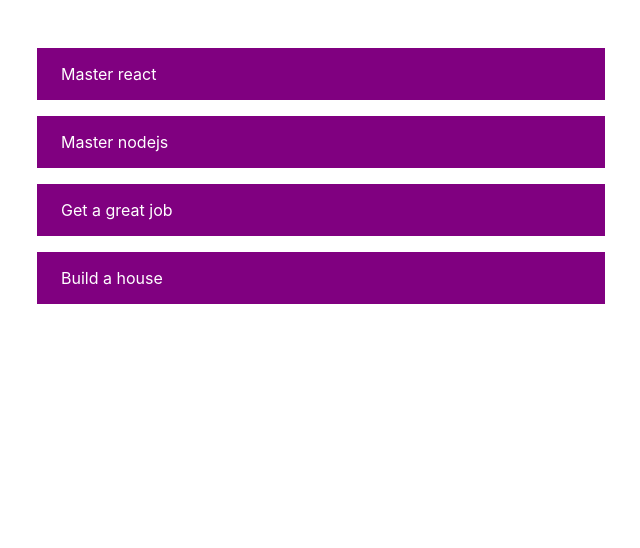
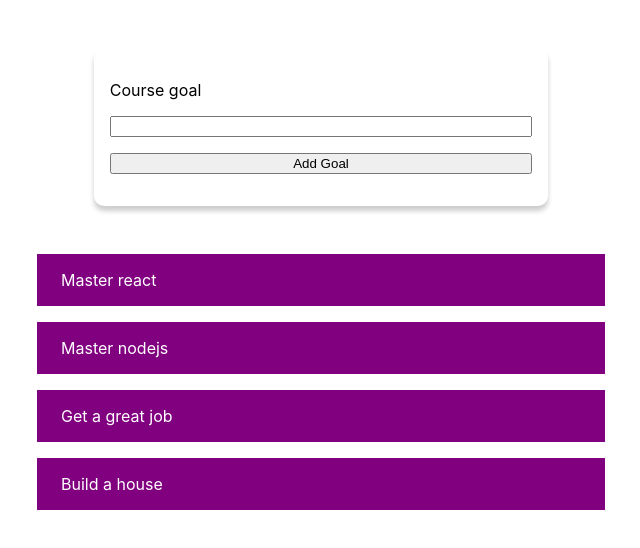
Before and after one commit to josiah360/todo-app, a React (Create React App) app: page / in a window 1280 px wide. Shown: the top 548 px of the page, without its empty margins (319-959 px from the left). Built offline with nearby package versions, Linux system fonts and the light colour scheme.

Commit message:
goal-item

```diff
--- a/src/App.css
+++ b/src/App.css
@@ -10,6 +10,10 @@
 
 .main {
   width: 100%;
+  display: flex;
+  flex-direction: column;
+  align-items: center;
+  row-gap: 3em;
 }
 
 @media (min-width: 768px) {
--- a/src/App.js
+++ b/src/App.js
@@ -2,6 +2,7 @@ import { Fragment } from 'react';
 
 import Goals from './components/Goals/Goals';
 import './App.css';
+import AddGoalForm from './components/AddGoalForm/AddGoalForm';
 
 const goals = [
   {title: 'Master react', id: 'g1'},
@@ -19,6 +20,7 @@ function App() {
   return (
     <Fragment>
       <div className='main'>
+        <AddGoalForm />
         <Goals goals={goals} />
       </div>
     </Fragment>
--- a/src/components/AddGoalForm/AddGoalForm.module.css
+++ b/src/components/AddGoalForm/AddGoalForm.module.css
@@ -6,4 +6,5 @@ form {
     background-color: #fff;
     border-radius: 10px;
     box-shadow: 0 5px 5px rgba(0, 0, 0, 0.2);
+    width: 80%;
 }
--- a/src/components/Goals/Goals.module.css
+++ b/src/components/Goals/Goals.module.css
@@ -5,4 +5,5 @@
     display: flex;
     flex-direction: column;
     row-gap: 1em;
+    width: 100%;
 }
```
